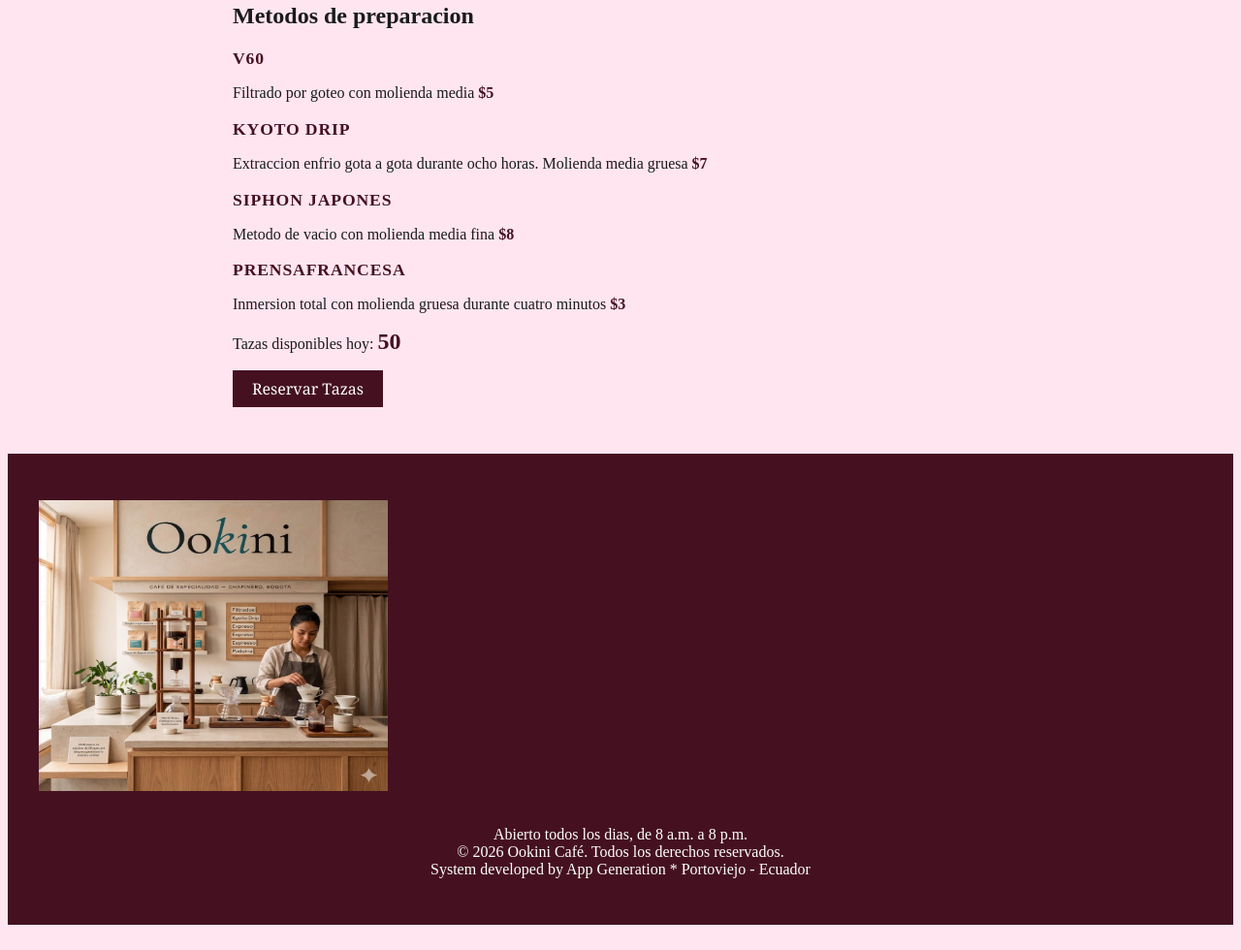
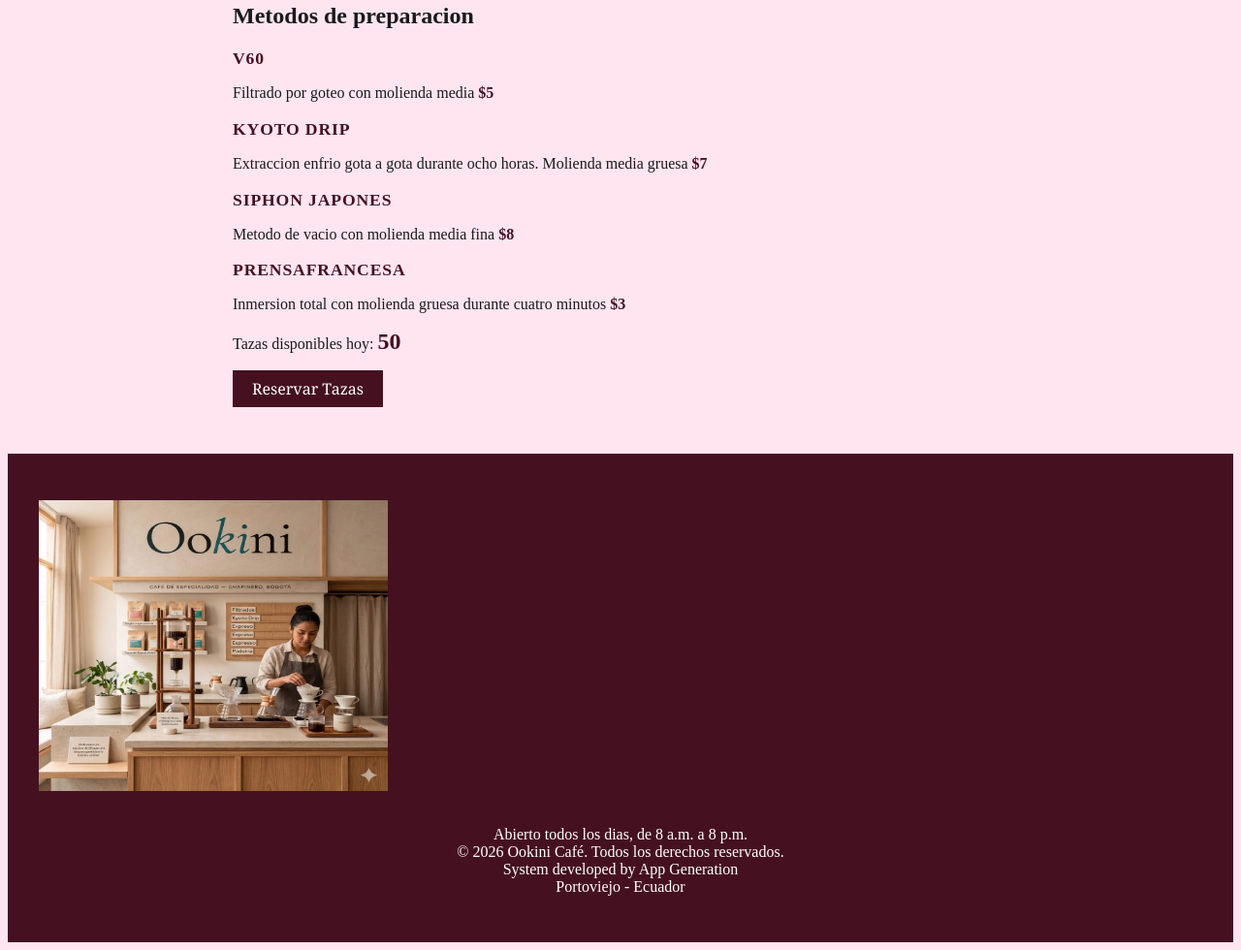
Before and after one commit to Jatrix11/ookini, a plain HTML site: page index.html in a window 1280 px wide. Shown: the part 479-1459 px from the top of the page at 97% size. Drawn offline with Linux system fonts and the light colour scheme.

Commit message:
Agregar direccion de Ookini en el footer

```diff
--- a/index.html
+++ b/index.html
@@ -58,7 +58,8 @@
         <img src="ookini_barra.png" alt="Barra de Ookini, cafe de especialidad" width="250">
         <p>Abierto todos los dias, de 8 a.m. a 8 p.m.</p>
         <p>&copy; 2026 Ookini Café. Todos los derechos reservados.</p>
-        <p>System developed by App Generation * Portoviejo - Ecuador</p>
+        <p>System developed by App Generation</p>
+        <p>Portoviejo - Ecuador</p>
     </footer>
 
     <script src="script.js"></script>
```
